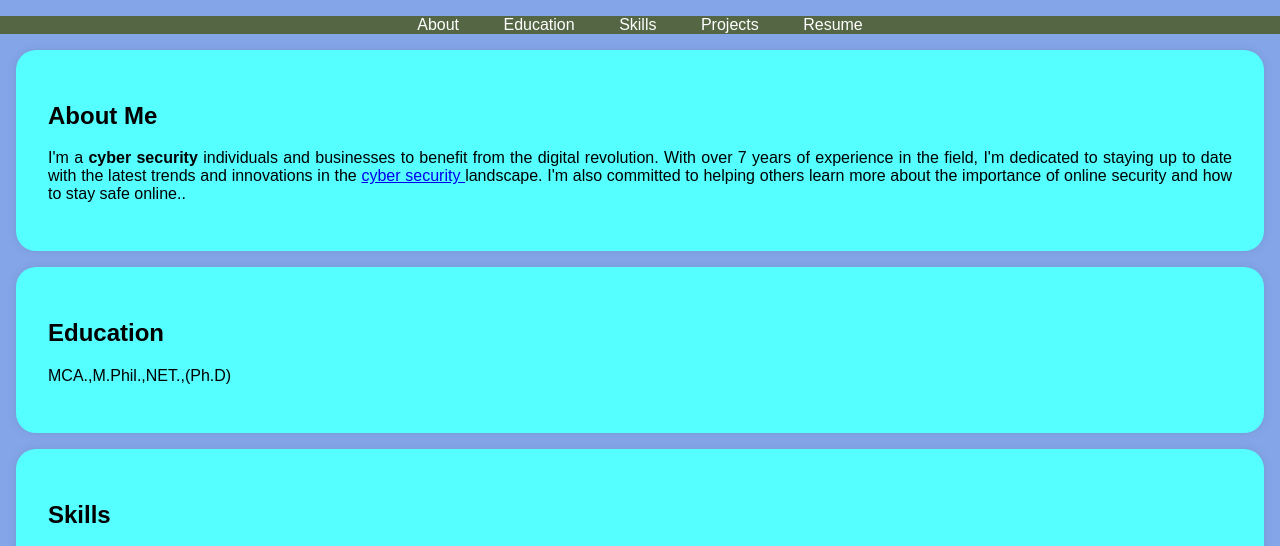
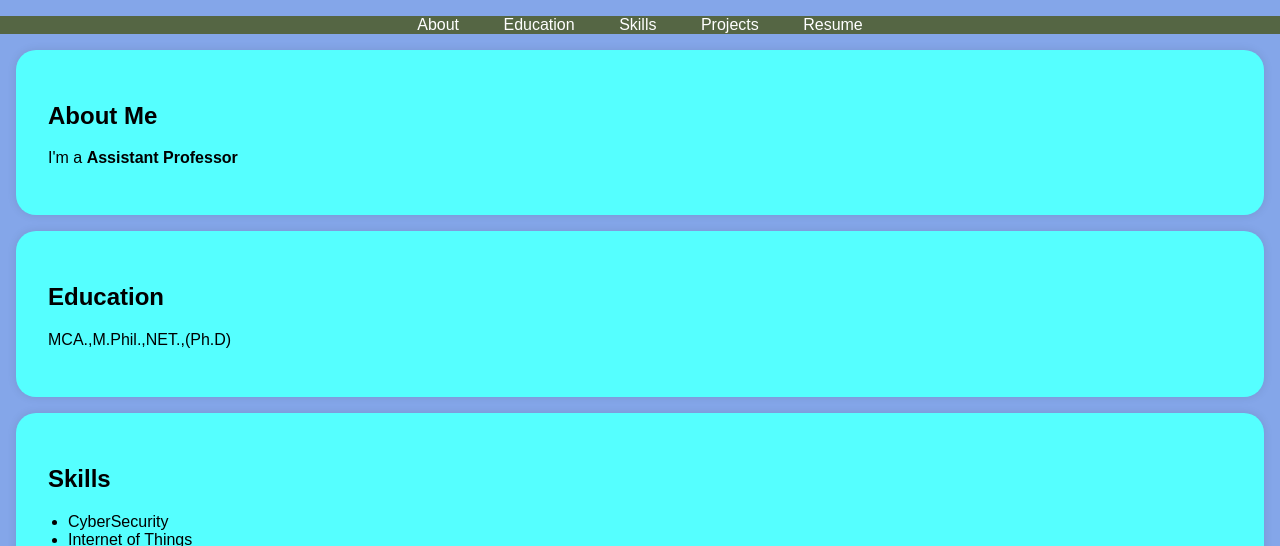
Before and after one commit to kaya170385/Proj, a plain HTML site: page index.html in a window 1280 px wide. Shown: the part 197-743 px from the top of the page. Drawn offline with Linux system fonts and the light colour scheme.

Commit message:
Update index.html

```diff
--- a/index.html
+++ b/index.html
@@ -115,7 +115,7 @@
     <section id="about">
         <div class="section-content">
             <h2>About Me</h2>
-            <p>I'm a <b>cyber security </b>individuals and businesses to benefit from the digital revolution. With over 7 years of experience in the field, I'm dedicated to staying up to date with the latest trends and innovations in the <a href="https://techtrainer20.github.io/git_con2/" traget="_target">cyber security </a> landscape. I'm also committed to helping others learn more about the importance of online security and how to stay safe online..</p>
+            <p>I'm a <b> Assistant Professor</b></p>
         </div>
     </section>
 
```
